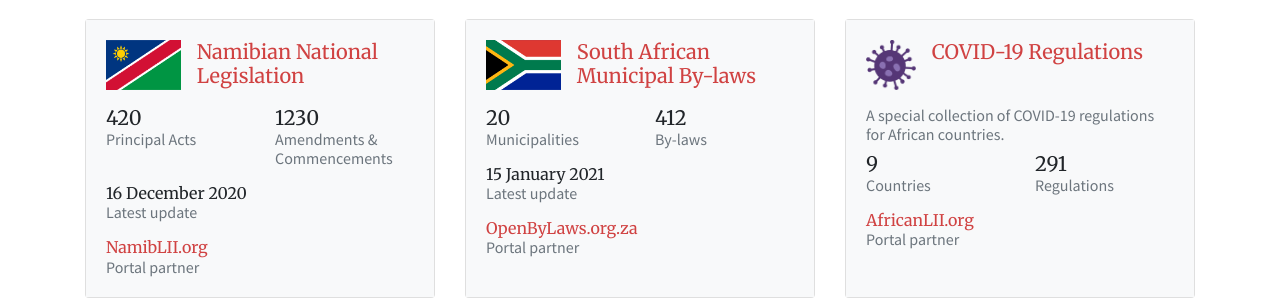
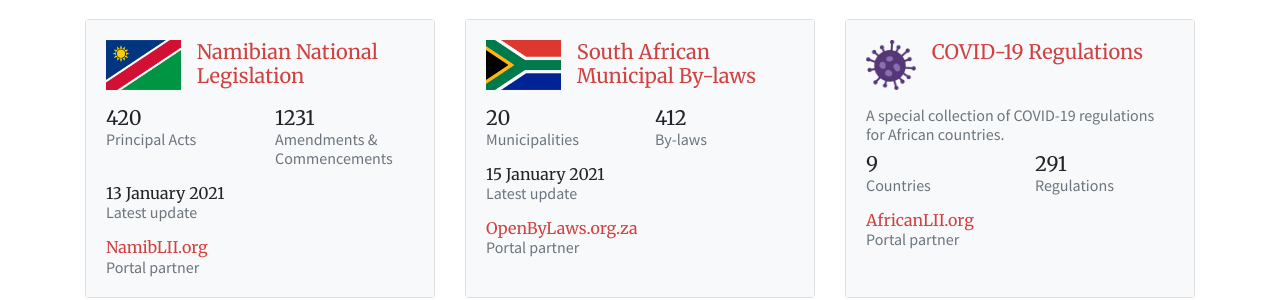
Before and after one commit to laws-africa/laws-africa.github.io, a Jekyll site: the page built from index.html, in a window 1280 px wide and 900 px high, scrolled down 542 px. Shown: the part 155-455 px from the top of the window. Built offline with Jekyll 4.4.1, drawn with Linux system fonts in a browser that asks for light colours; nearby versions of some CDN libraries.

Commit message:
Updated stats via TravisCI

```diff
--- a/_data/commons.json
+++ b/_data/commons.json
@@ -5,9 +5,9 @@
     "n_principal": 291
   },
   "na": {
-    "as_at_date": "2020-12-16",
+    "as_at_date": "2021-01-13",
     "n_principal": 420,
-    "n_stubs": 1230
+    "n_stubs": 1231
   },
   "za": {
     "as_at_date": "2021-01-15",
```
